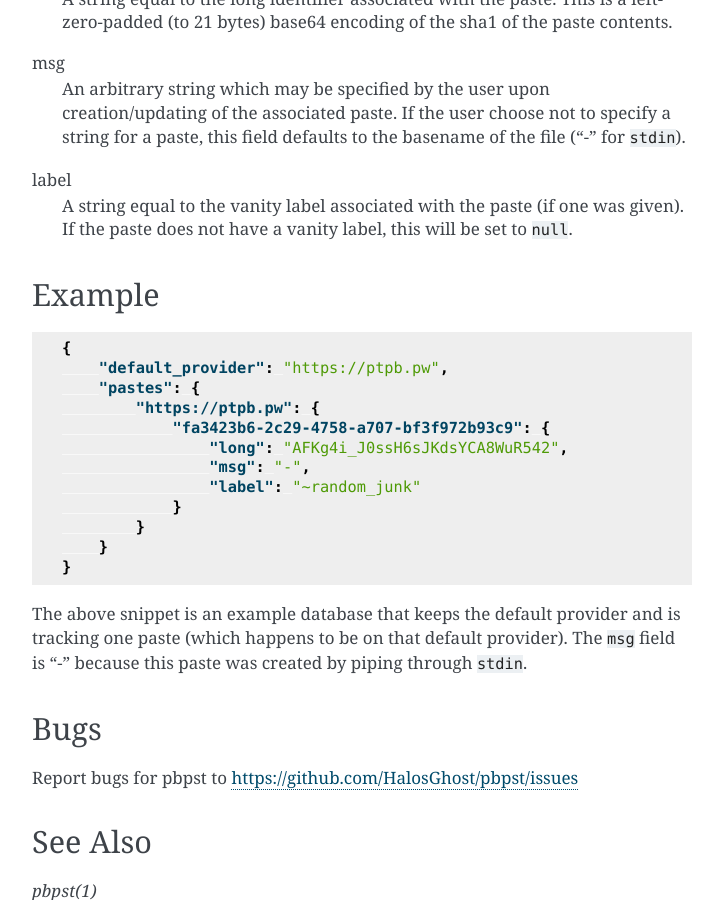
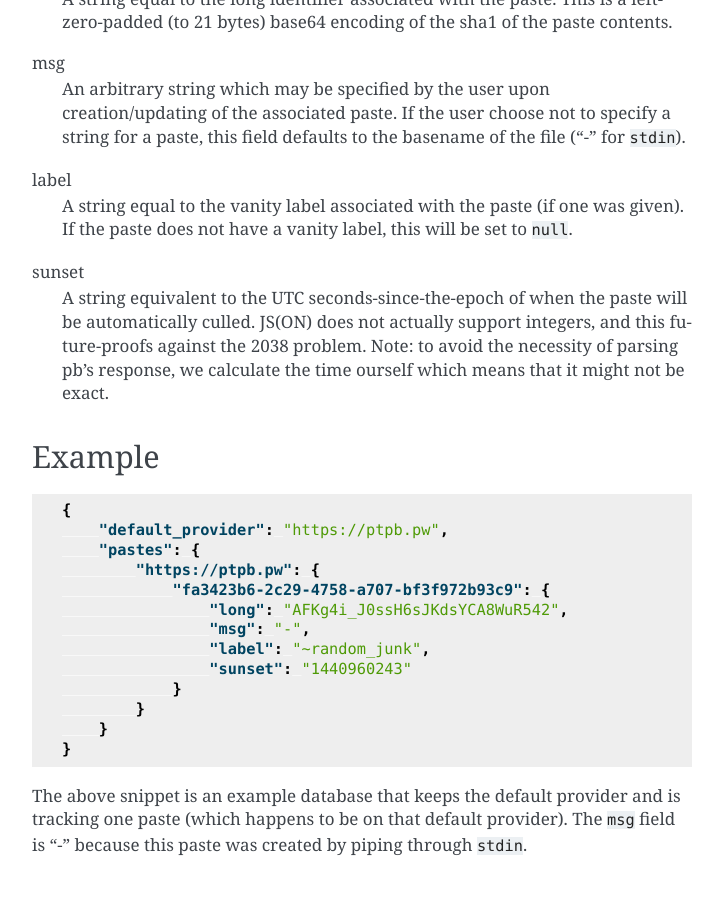
Before and after one commit to HalosGhost/pbpst, a Sphinx documentation site: the page built from doc/pbpst_db.rst, in a window 1280 px wide and 900 px high, scrolled down 935 px. Shown: the whole window, without its empty margins (388-1111 px from the left). Built offline with Sphinx 7.4.7, drawn with Linux system fonts in a browser that asks for light colours.

Commit message:
Update docs

```diff
--- a/doc/pbpst.rst
+++ b/doc/pbpst.rst
@@ -81,6 +81,9 @@ Note: if neither the :option:`s` or :option:`f` options are passed, :program:`pb
 -p, --private
     Return a less-guessable Id for paste.
 
+-x, --sunset=SECS
+    Set the paste to expire automatically in SECS seconds.
+
 -r, --render
     Render a ReStructuredText or Markdown paste to HTML.
 
@@ -121,6 +124,9 @@ Note: if the :option:`f` option is not passed, :program:`pbpst` will paste the c
 
 -r, --render
     Render a ReStructuredText or Markdown paste to HTML.
+
+-x, --sunset=SECS
+    Set the paste to expire automatically in SECS seconds.
 
 -u, --uuid=UUID
     Use UUID as authentication credential.
--- a/doc/pbpst_db.rst
+++ b/doc/pbpst_db.rst
@@ -48,6 +48,11 @@ label
     A string equal to the vanity label associated with the paste (if one was given).
     If the paste does not have a vanity label, this will be set to ``null``.
 
+sunset
+    A string equivalent to the UTC seconds-since-the-epoch of when the paste will be automatically culled.
+    JS(ON) does not actually support integers, and this future-proofs against the 2038 problem.
+    Note: to avoid the necessity of parsing pb's response, we calculate the time ourself which means that it might not be exact.
+
 Example
 -------
 
@@ -60,7 +65,8 @@ Example
                 "fa3423b6-2c29-4758-a707-bf3f972b93c9": {
                     "long": "AFKg4i_J0ssH6sJKdsYCA8WuR542",
                     "msg": "-",
-                    "label": "~random_junk"
+                    "label": "~random_junk",
+                    "sunset": "1440960243"
                 }
             }
         }
```
